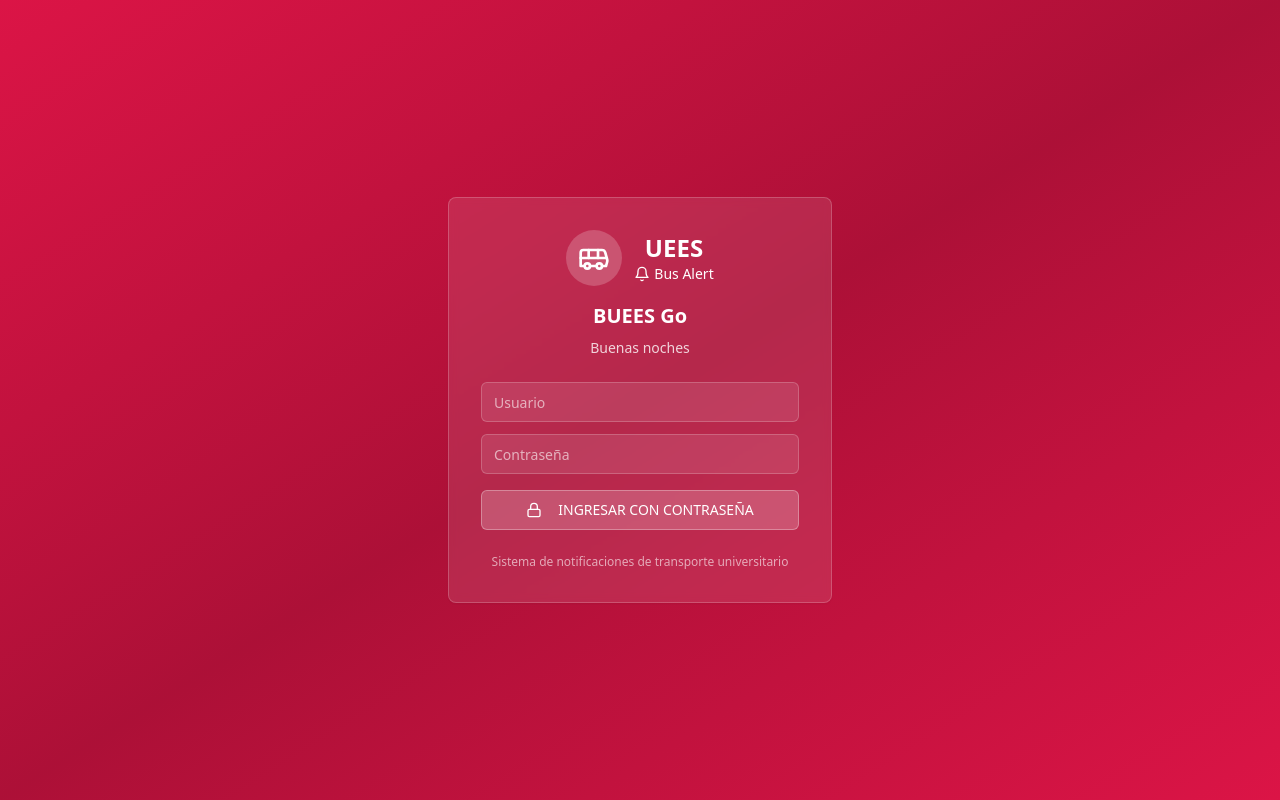
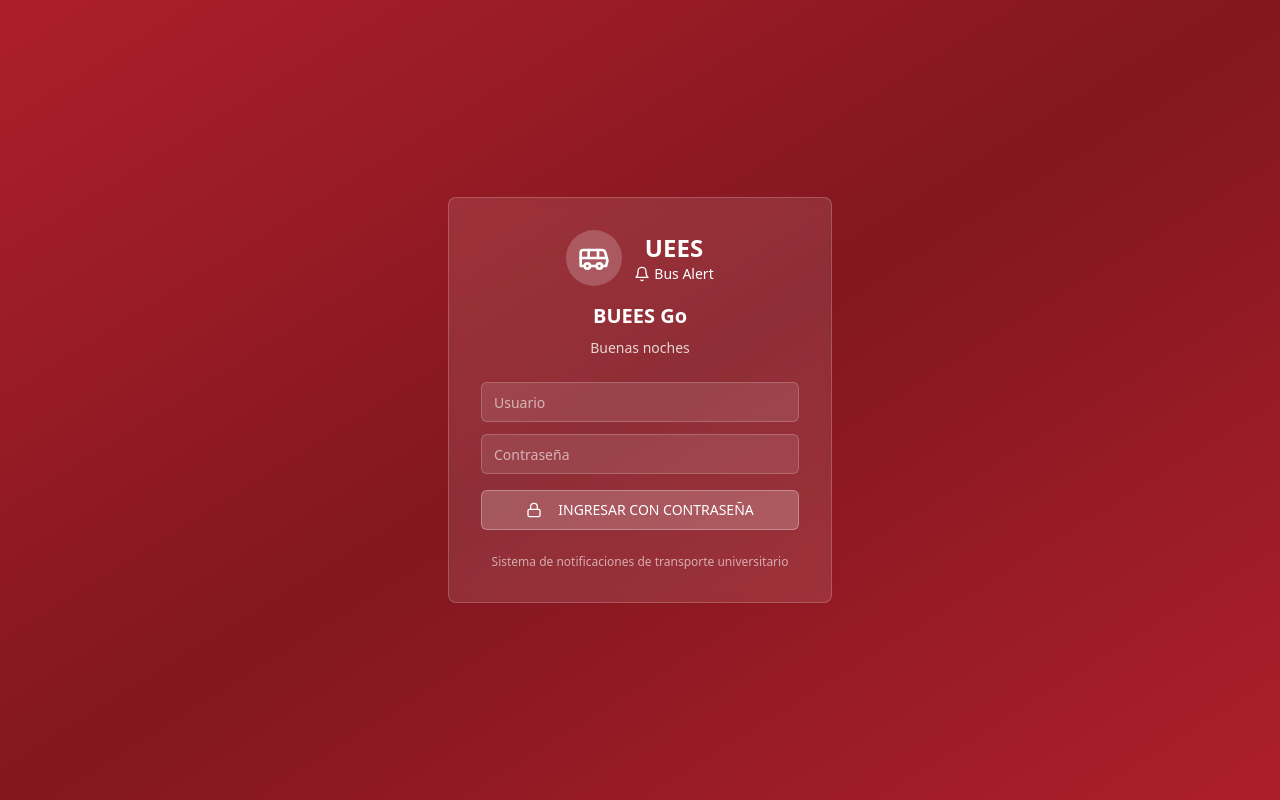
Before and after one commit to Juan04A/bus-uio-alerta, a React (Vite) app: page / in a window 1280 px wide. Built offline with nearby package versions, Linux system fonts and the light colour scheme.

Commit message:
Change colors to match logo
Update the app's color scheme to better match the UEES university logo.

```diff
--- a/src/index.css
+++ b/src/index.css
@@ -17,29 +17,29 @@ All colors MUST be HSL.
     --popover: 0 0% 100%;
     --popover-foreground: 222.2 84% 4.9%;
 
-    --primary: 345 83% 47%;
+    --primary: 355 70% 40%;
     --primary-foreground: 0 0% 98%;
-    --primary-hover: 345 83% 42%;
+    --primary-hover: 355 70% 35%;
 
-    --secondary: 345 25% 95%;
-    --secondary-foreground: 345 83% 47%;
+    --secondary: 355 20% 95%;
+    --secondary-foreground: 355 70% 40%;
 
-    --muted: 345 15% 96%;
-    --muted-foreground: 345 8% 46%;
+    --muted: 355 15% 96%;
+    --muted-foreground: 355 8% 46%;
 
-    --accent: 345 25% 95%;
-    --accent-foreground: 345 83% 47%;
+    --accent: 355 20% 95%;
+    --accent-foreground: 355 70% 40%;
 
-    --university: 345 83% 47%;
+    --university: 355 70% 40%;
     --university-foreground: 0 0% 98%;
-    --university-dark: 345 83% 37%;
+    --university-dark: 355 70% 30%;
 
     --destructive: 0 84.2% 60.2%;
     --destructive-foreground: 210 40% 98%;
 
-    --border: 345 32% 91%;
-    --input: 345 32% 95%;
-    --ring: 345 83% 47%;
+    --border: 355 32% 91%;
+    --input: 355 32% 95%;
+    --ring: 355 70% 40%;
 
     --radius: 0.5rem;
 
@@ -61,38 +61,38 @@ All colors MUST be HSL.
   }
 
   .dark {
-    --background: 345 83% 8%;
+    --background: 355 70% 8%;
     --foreground: 0 0% 98%;
 
-    --card: 345 83% 12%;
+    --card: 355 70% 12%;
     --card-foreground: 0 0% 98%;
 
-    --popover: 345 83% 12%;
+    --popover: 355 70% 12%;
     --popover-foreground: 0 0% 98%;
 
-    --primary: 345 83% 67%;
-    --primary-foreground: 345 83% 8%;
-    --primary-hover: 345 83% 72%;
+    --primary: 355 70% 65%;
+    --primary-foreground: 355 70% 8%;
+    --primary-hover: 355 70% 70%;
 
-    --secondary: 345 32% 17%;
+    --secondary: 355 32% 17%;
     --secondary-foreground: 0 0% 98%;
 
-    --muted: 345 32% 17%;
-    --muted-foreground: 345 20% 65%;
+    --muted: 355 32% 17%;
+    --muted-foreground: 355 20% 65%;
 
-    --accent: 345 32% 17%;
+    --accent: 355 32% 17%;
     --accent-foreground: 0 0% 98%;
 
-    --university: 345 83% 67%;
-    --university-foreground: 345 83% 8%;
-    --university-dark: 345 83% 57%;
+    --university: 355 70% 65%;
+    --university-foreground: 355 70% 8%;
+    --university-dark: 355 70% 55%;
 
     --destructive: 0 62.8% 50%;
     --destructive-foreground: 0 0% 98%;
 
-    --border: 345 32% 17%;
-    --input: 345 32% 17%;
-    --ring: 345 83% 67%;
+    --border: 355 32% 17%;
+    --input: 355 32% 17%;
+    --ring: 355 70% 65%;
     --sidebar-background: 240 5.9% 10%;
     --sidebar-foreground: 240 4.8% 95.9%;
     --sidebar-primary: 224.3 76.3% 48%;
```
